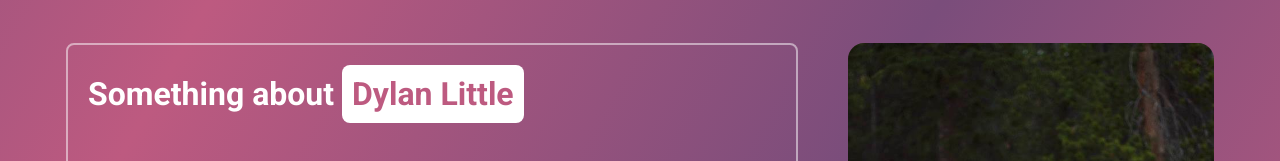
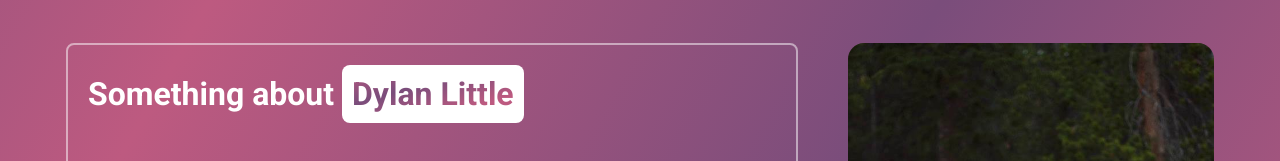
Before and after one commit to dlittle1/react-portfolio, a React (Create React App) app: page / in a window 1280 px wide. Shown: the part 1522-1683 px from the top of the page. Built offline with nearby package versions, Linux system fonts and the light colour scheme; some icons are missing.

Commit message:
change gradient on name

```diff
--- a/src/styles/home.css
+++ b/src/styles/home.css
@@ -78,6 +78,7 @@
     linear-gradient(
       to bottom right,
       #bd5a80,
+      #7a4d7b,
       #bd5a80,
       #bd5a80,
       #7a4d7b,
```
